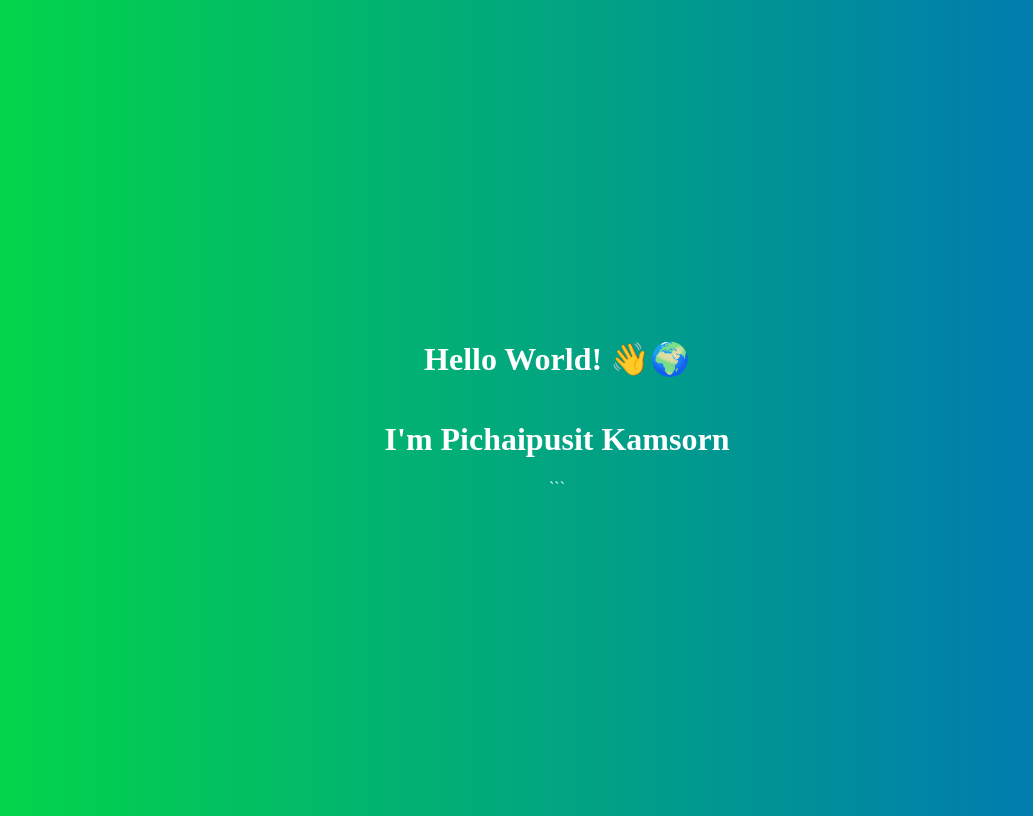
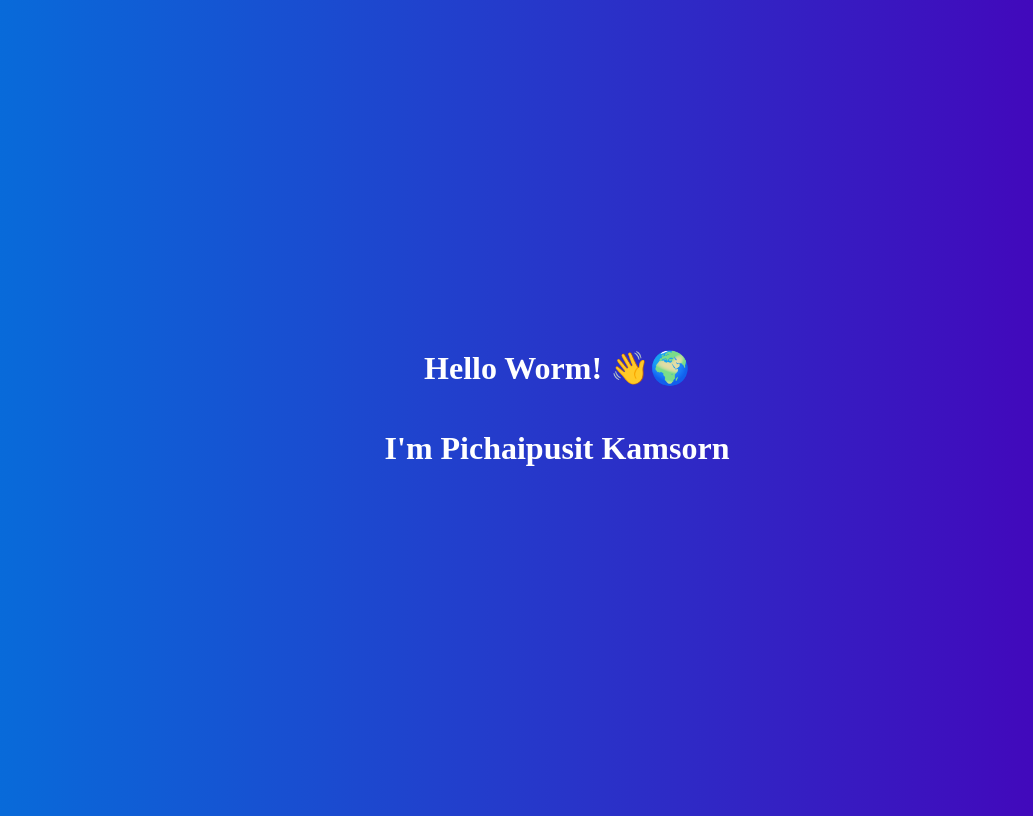
Before and after one commit to pichaipusit/babe.github.io, a plain HTML site: page index.html in a window 1280 px wide. Shown: the whole page, without its empty margins (91-1124 px from the left). Drawn offline with Linux system fonts and the light colour scheme.

Commit message:
change background colors

````diff
--- a/index.html
+++ b/index.html
@@ -9,14 +9,13 @@
 				flex-direction: column;
 				justify-content: center;
 				align-items: center;
-				background-image: linear-gradient(90deg,#03dc41 0%,#0074b9 95%);
+				background-image: linear-gradient(90deg,#0373dc 0%,#4700b9 95%);
 				color: white;
 			}
 		</style>
 	</head>
 	<body>
-		<h1>Hello World! 👋🌍</h1>
+		<h1>Hello Worm! 👋🌍</h1>
 		<h1>I'm Pichaipusit Kamsorn</h1>
 	<body>
 </html>
-```
````
